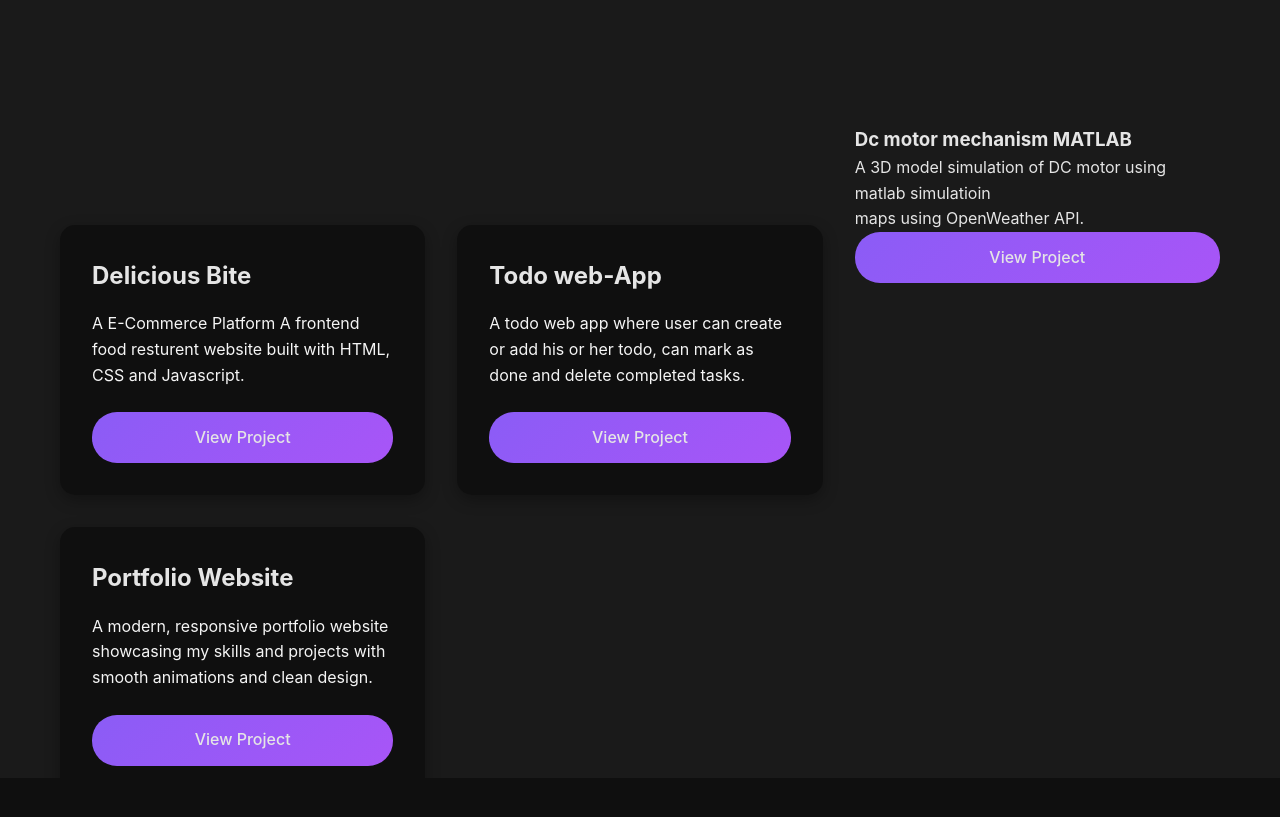
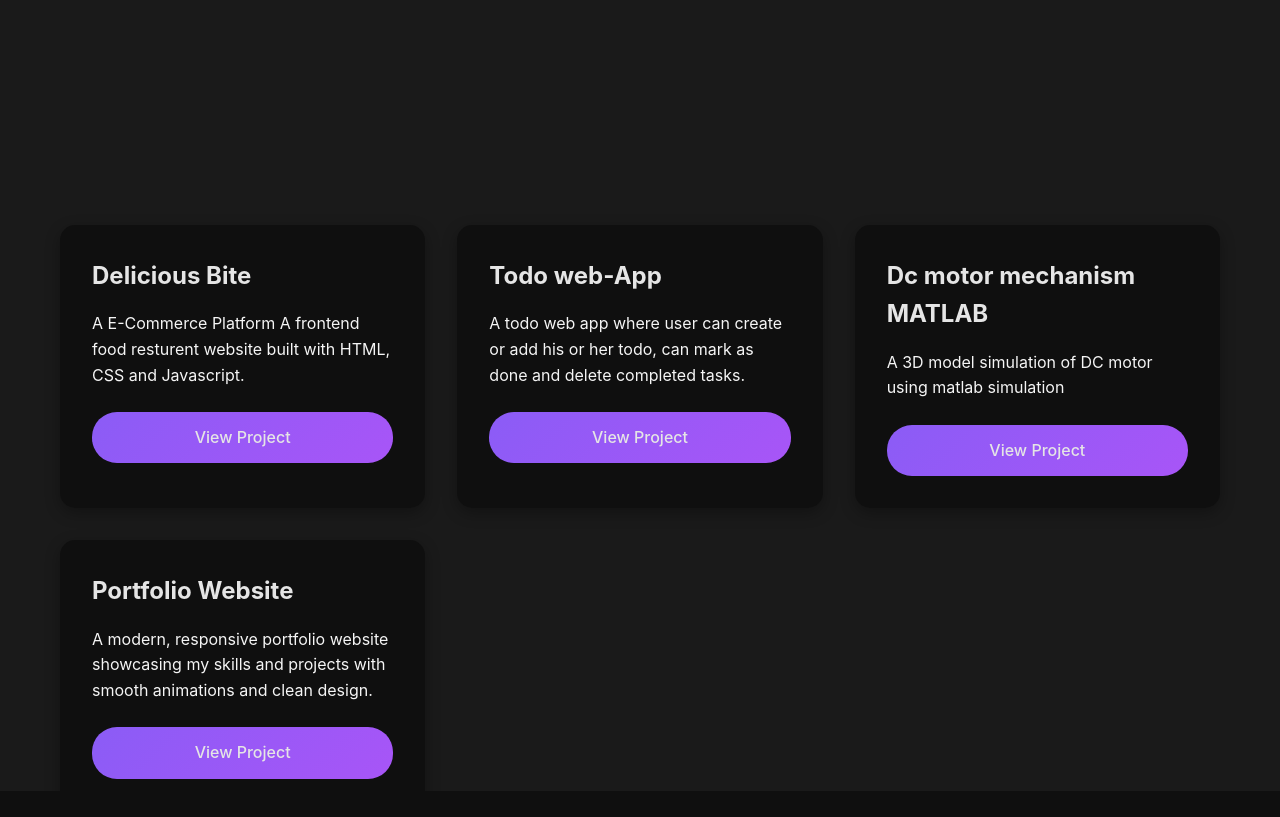
Before and after one commit to souvikChakroborty/Portfolio, a plain HTML site: page index.html in a window 1280 px wide. Shown: the part 1980-2797 px from the top of the page. Drawn offline with nearby package versions, Linux system fonts and the light colour scheme.

Commit message:
changes done

```diff
--- a/index.html
+++ b/index.html
@@ -131,10 +131,9 @@
                         completed tasks.</p>
                     <a href="https://todo-uznv.vercel.app/" target="_blank" class="project-btn">View Project</a>
                 </div>
-                <div class="" data-delay="0.4">
+                <div class="project-card gsap-project" data-delay="0.4">
                     <h3>Dc motor mechanism MATLAB</h3>
-                    <p> A 3D model simulation of DC motor using matlab simulatioin</p>
-                        maps using OpenWeather API.</p>
+                    <p>A 3D model simulation of DC motor using matlab simulation</p>
                     <a href="https://www.linkedin.com/posts/souvik-chakraborty-812647271_folks-matlab-electricalengineering-activity-7362213267735269377-cHsu?utm_source=social_share_send&utm_medium=member_desktop_web&rcm=ACoAAEJ7D84BjLriE7a1sQ-aFkeTvvj6Ra5492s"
                         target="_blank" class="project-btn">View Project</a>
                 </div>
@@ -142,7 +141,7 @@
                     <h3>Portfolio Website</h3>
                     <p>A modern, responsive portfolio website showcasing my skills and projects with smooth animations
                         and clean design.</p>
-                    <a href="https://github.com" target="_blank" class="project-btn">View Project</a>
+                    <a href="https://portfolio-xi-swart.vercel.app/" target="_blank" class="project-btn">View Project</a>
                 </div>
             </div>
         </div>
```
